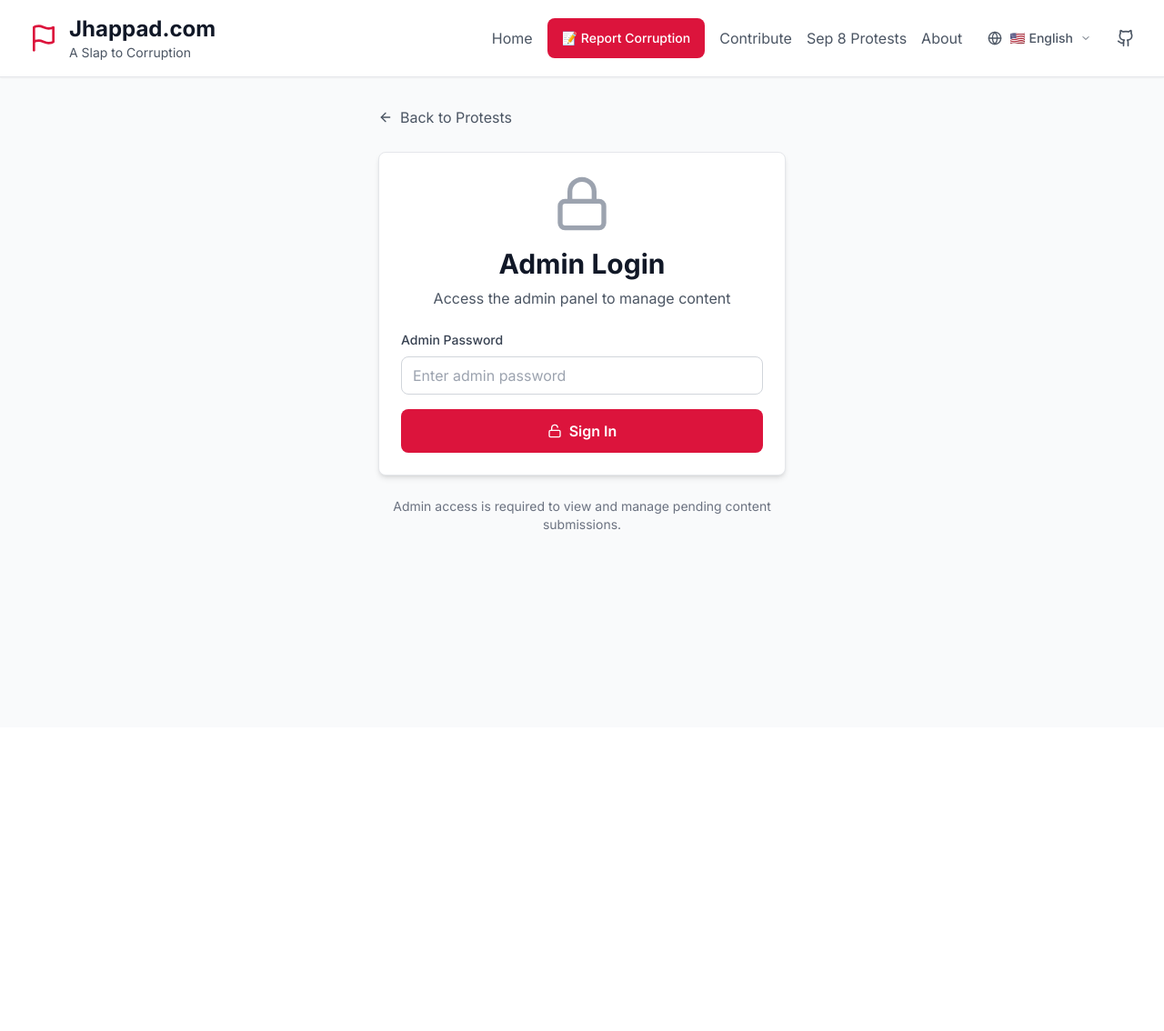
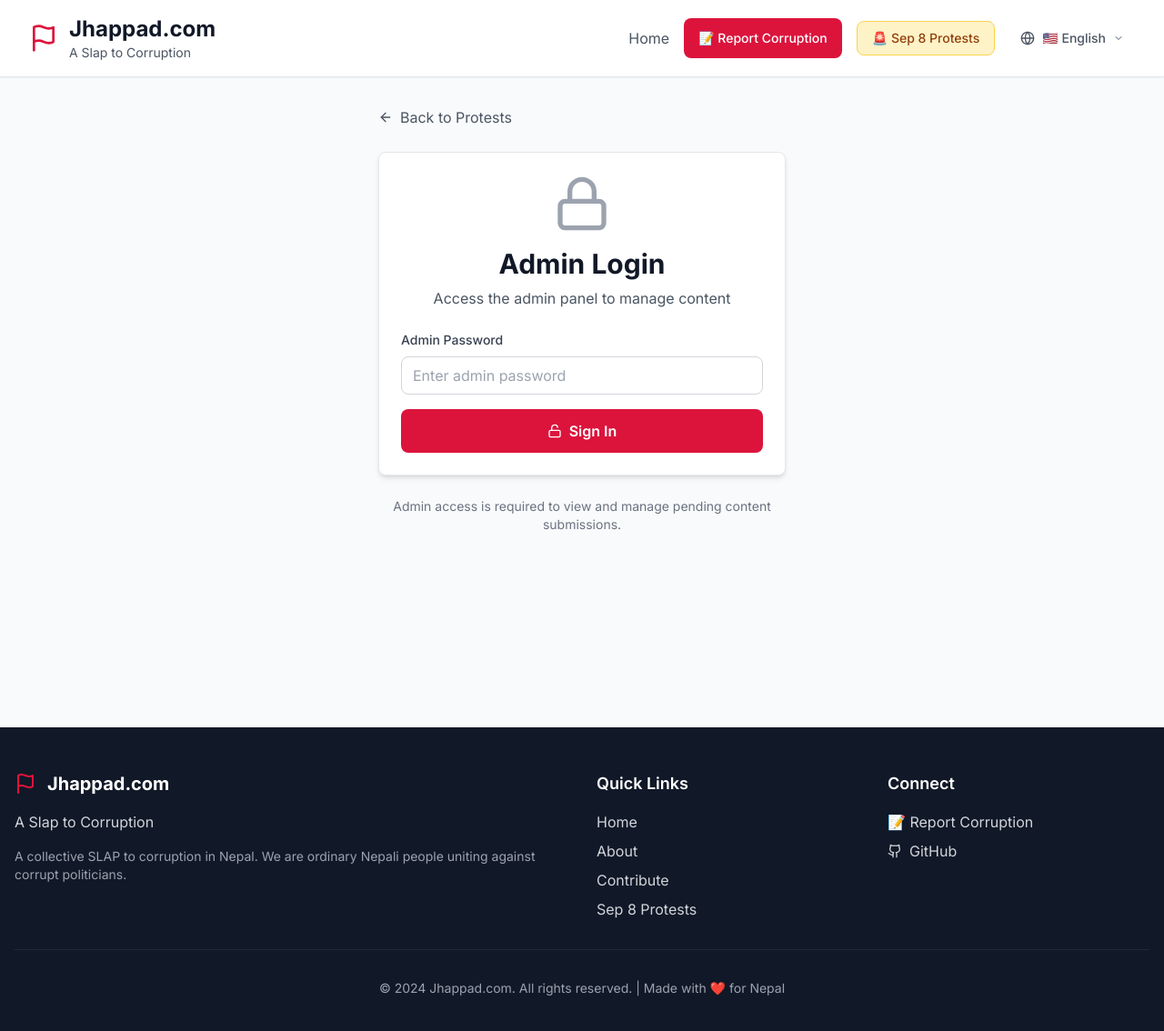
Before and after one commit to najus/jhappad, a Next.js app: page /admin in a window 1280 px wide. Shown: the top 1134 px of the page at 91% size. Before the commit the page ends 800 px from the top, so only its background shows below. Built offline with nearby package versions, Linux system fonts and the light colour scheme.

Commit message:
Add graphic adivsory and fix google form link for upload

```diff
--- a/app/layout.tsx
+++ b/app/layout.tsx
@@ -3,6 +3,7 @@ import { Inter } from 'next/font/google'
 import './globals.css'
 import { Analytics } from "@vercel/analytics/next"
 import { LanguageProvider } from '@/contexts/LanguageContext'
+import Footer from '@/components/Footer'
 
 const inter = Inter({ subsets: ['latin'] })
 
@@ -56,8 +57,11 @@ export default function RootLayout({
     <html lang="en">
       <body className={inter.className}>
         <LanguageProvider>
-          <div className="min-h-screen bg-gray-50">
-            {children}
+          <div className="min-h-screen bg-gray-50 flex flex-col">
+            <div className="flex-1">
+              {children}
+            </div>
+            <Footer />
           </div>
         </LanguageProvider>
         <Analytics />
--- a/app/protests/sep-8/page.tsx
+++ b/app/protests/sep-8/page.tsx
@@ -318,6 +318,41 @@ export default function ProtestsPage() {
             <p className="text-xl text-gray-600">
               Documenting the truth about the protests and those who tried to exploit them
             </p>
+            <div className="mt-4 text-sm text-gray-500">
+              <p>
+                Media credit: <a
+                  href="https://september-8-nepal.vercel.app/"
+                  target="_blank"
+                  rel="noopener noreferrer"
+                  className="text-nepal-red hover:underline"
+                >
+                  @september-8-nepal.vercel.app
+                </a>
+              </p>
+            </div>
+          </div>
+
+          {/* Content Advisory */}
+          <div className="bg-amber-50 border-l-4 border-amber-400 p-4 mb-8 rounded-r-lg">
+            <div className="flex items-start">
+              <div className="flex-shrink-0">
+                <svg className="h-5 w-5 text-amber-400" viewBox="0 0 20 20" fill="currentColor">
+                  <path fillRule="evenodd" d="M8.257 3.099c.765-1.36 2.722-1.36 3.486 0l5.58 9.92c.75 1.334-.213 2.98-1.742 2.98H4.42c-1.53 0-2.493-1.646-1.743-2.98l5.58-9.92zM11 13a1 1 0 11-2 0 1 1 0 012 0zm-1-8a1 1 0 00-1 1v3a1 1 0 002 0V6a1 1 0 00-1-1z" clipRule="evenodd" />
+                </svg>
+              </div>
+              <div className="ml-3">
+                <h3 className="text-sm font-medium text-amber-800">
+                  Content Advisory
+                </h3>
+                <div className="mt-2 text-sm text-amber-700">
+                  <p>
+                    <strong>Warning:</strong> This section contains graphic content including images and videos of protests, violence, and property damage.
+                    Some content may be disturbing or inappropriate for sensitive viewers.
+                    Please proceed with caution and discretion.
+                  </p>
+                </div>
+              </div>
+            </div>
           </div>
 
           {/* Admin Status and Controls */}
@@ -636,7 +671,7 @@ export default function ProtestsPage() {
                 <br />
                 You can also use our{' '}
                 <a
-                  href="https://forms.gle/w7jEJtD2HSrgDNcw5"
+                  href="https://forms.gle/eUw7LfJdaxryWFw37"
                   target="_blank"
                   rel="noopener noreferrer"
                   className="text-nepal-red hover:underline"
--- /dev/null
+++ b/components/Footer.tsx
@@ -0,0 +1,104 @@
+'use client'
+
+import { Flag, Github } from 'lucide-react'
+import { useLanguage } from '@/contexts/LanguageContext'
+
+export default function Footer() {
+  const { t } = useLanguage()
+
+  return (
+    <footer className="bg-gray-900 text-white">
+      <div className="container mx-auto px-4 py-12">
+        <div className="grid grid-cols-1 md:grid-cols-4 gap-8">
+          {/* Brand */}
+          <div className="md:col-span-2">
+            <div className="flex items-center space-x-3 mb-4">
+              <Flag className="w-6 h-6 text-nepal-red" />
+              <h3 className="text-xl font-bold">{t('home.title')}</h3>
+            </div>
+            <p className="text-gray-300 mb-4 max-w-md">
+              {t('home.subtitle')}
+            </p>
+            <p className="text-sm text-gray-400">
+              A collective SLAP to corruption in Nepal. We are ordinary Nepali people uniting against corrupt politicians.
+            </p>
+          </div>
+
+          {/* Quick Links */}
+          <div>
+            <h4 className="text-lg font-semibold mb-4">Quick Links</h4>
+            <ul className="space-y-2">
+              <li>
+                <a
+                  href="/"
+                  className="text-gray-300 hover:text-white transition-colors"
+                >
+                  {t('nav.home')}
+                </a>
+              </li>
+              <li>
+                <a
+                  href="/about"
+                  className="text-gray-300 hover:text-white transition-colors"
+                >
+                  {t('nav.about')}
+                </a>
+              </li>
+              <li>
+                <a
+                  href="/contribute"
+                  className="text-gray-300 hover:text-white transition-colors"
+                >
+                  {t('nav.contribute')}
+                </a>
+              </li>
+              <li>
+                <a
+                  href="/protests/sep-8"
+                  className="text-gray-300 hover:text-white transition-colors"
+                >
+                  {t('nav.protests')}
+                </a>
+              </li>
+            </ul>
+          </div>
+
+          {/* Connect */}
+          <div>
+            <h4 className="text-lg font-semibold mb-4">Connect</h4>
+            <ul className="space-y-2">
+              <li>
+                <a
+                  href="https://forms.gle/w7jEJtD2HSrgDNcw5"
+                  target="_blank"
+                  rel="noopener noreferrer"
+                  className="text-gray-300 hover:text-white transition-colors flex items-center"
+                >
+                  📝 {t('nav.report')}
+                </a>
+              </li>
+              <li>
+                <a
+                  href="https://github.com/najus/jhappad"
+                  target="_blank"
+                  rel="noopener noreferrer"
+                  className="text-gray-300 hover:text-white transition-colors flex items-center"
+                >
+                  <Github className="w-4 h-4 mr-2" />
+                  {t('nav.github')}
+                </a>
+              </li>
+            </ul>
+          </div>
+        </div>
+
+        {/* Bottom Bar */}
+        <div className="border-t border-gray-800 mt-8 pt-8 text-center">
+          <p className="text-gray-400 text-sm">
+            © 2024 Jhappad.com. All rights reserved. | Made with ❤️ for Nepal
+          </p>
+        </div>
+      </div>
+    </footer>
+  )
+}
--- a/components/Header.tsx
+++ b/components/Header.tsx
@@ -1,7 +1,7 @@
 'use client'
 
 import { useState } from 'react'
-import { Flag, Github, Menu, X } from 'lucide-react'
+import { Flag, Menu, X } from 'lucide-react'
 import LanguageSwitcher from './LanguageSwitcher'
 import { useLanguage } from '@/contexts/LanguageContext'
 
@@ -40,33 +40,12 @@ export default function Header() {
               📝 {t('nav.report')}
             </a>
             <a
-              href="/contribute"
-              className="text-gray-600 hover:text-nepal-red transition-colors"
+              href="/protests/sep-8"
+              className="bg-amber-100 text-amber-800 px-4 py-2 rounded-lg text-sm font-medium hover:bg-amber-200 transition-colors border border-amber-300"
             >
-              {t('nav.contribute')}
-            </a>
-            <a
-              href="/protests/sep-8"
-              className="text-gray-600 hover:text-nepal-red transition-colors"
-            >
-              {t('nav.protests')}
-            </a>
-            <a
-              href="/about"
-              className="text-gray-600 hover:text-nepal-red transition-colors"
-            >
-              {t('nav.about')}
+              🚨 {t('nav.protests')}
             </a>
             <LanguageSwitcher />
-            <a
-              href="https://github.com/najus/jhappad"
-              target="_blank"
-              rel="noopener noreferrer"
-              className="text-gray-600 hover:text-nepal-red transition-colors"
-              title={t('nav.github')}
-            >
-              <Github className="w-5 h-5" />
-            </a>
           </nav>
 
           {/* Mobile Menu Button */}
@@ -99,35 +78,11 @@ export default function Header() {
                 📝 {t('nav.report')}
               </a>
               <a
-                href="/contribute"
-                className="text-gray-600 hover:text-nepal-red transition-colors py-2"
+                href="/protests/sep-8"
+                className="bg-amber-100 text-amber-800 px-4 py-2 rounded-md text-sm font-medium hover:bg-amber-200 transition-colors text-center border border-amber-300"
                 onClick={() => setIsMobileMenuOpen(false)}
               >
-                {t('nav.contribute')}
-              </a>
-              <a
-                href="/protests/sep-8"
-                className="text-gray-600 hover:text-nepal-red transition-colors py-2"
-                onClick={() => setIsMobileMenuOpen(false)}
-              >
-                {t('nav.protests')}
-              </a>
-              <a
-                href="/about"
-                className="text-gray-600 hover:text-nepal-red transition-colors py-2"
-                onClick={() => setIsMobileMenuOpen(false)}
-              >
-                {t('nav.about')}
-              </a>
-              <a
-                href="https://github.com/najus/jhappad"
-                target="_blank"
-                rel="noopener noreferrer"
-                className="text-gray-600 hover:text-nepal-red transition-colors py-2 flex items-center"
-                onClick={() => setIsMobileMenuOpen(false)}
-              >
-                <Github className="w-5 h-5 mr-2" />
-                {t('nav.github')}
+                🚨 {t('nav.protests')}
               </a>
               {/* Language Switcher - More prominent in mobile */}
               <div className="py-2 border-t border-gray-200 mt-2">
```
